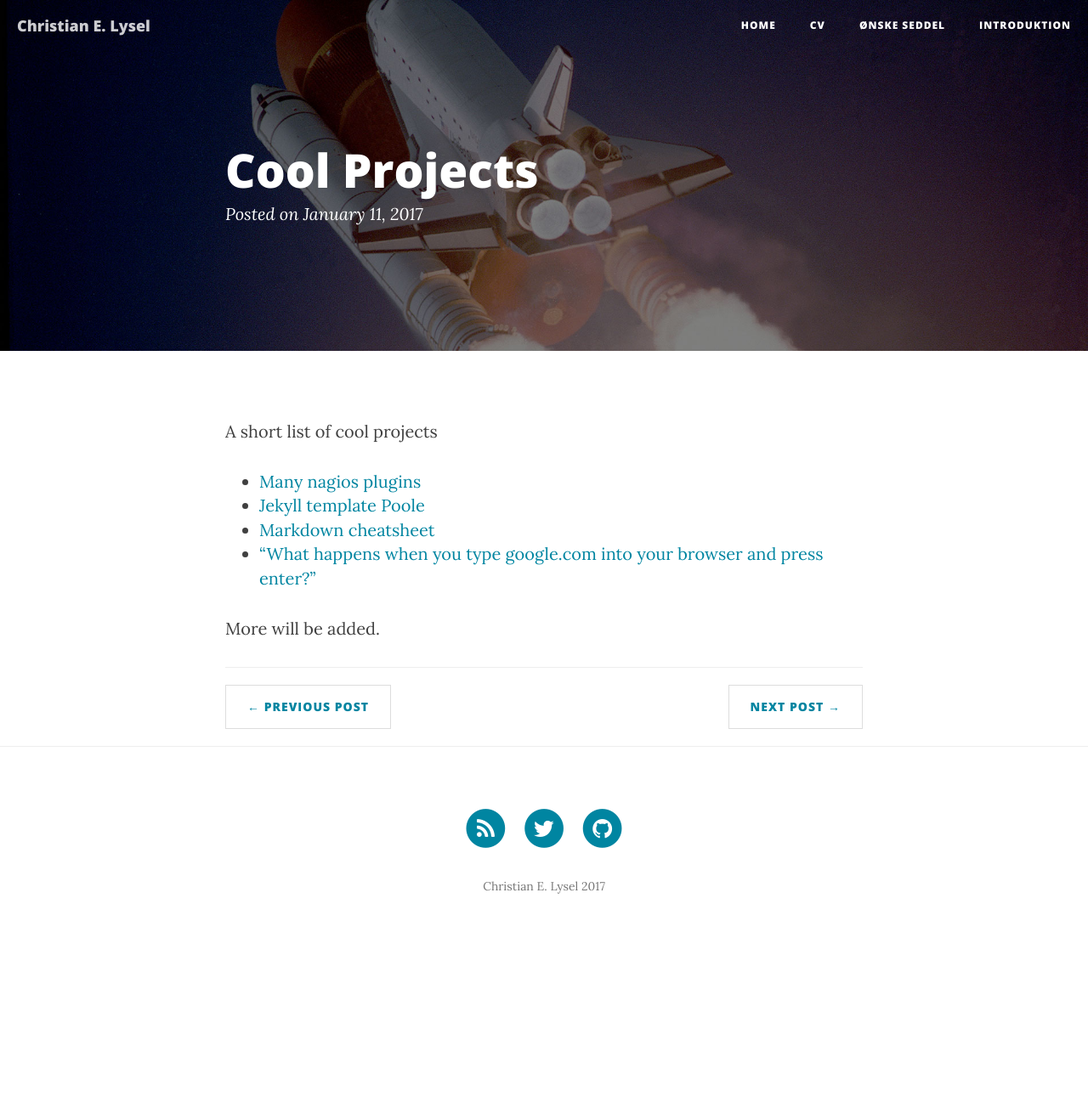
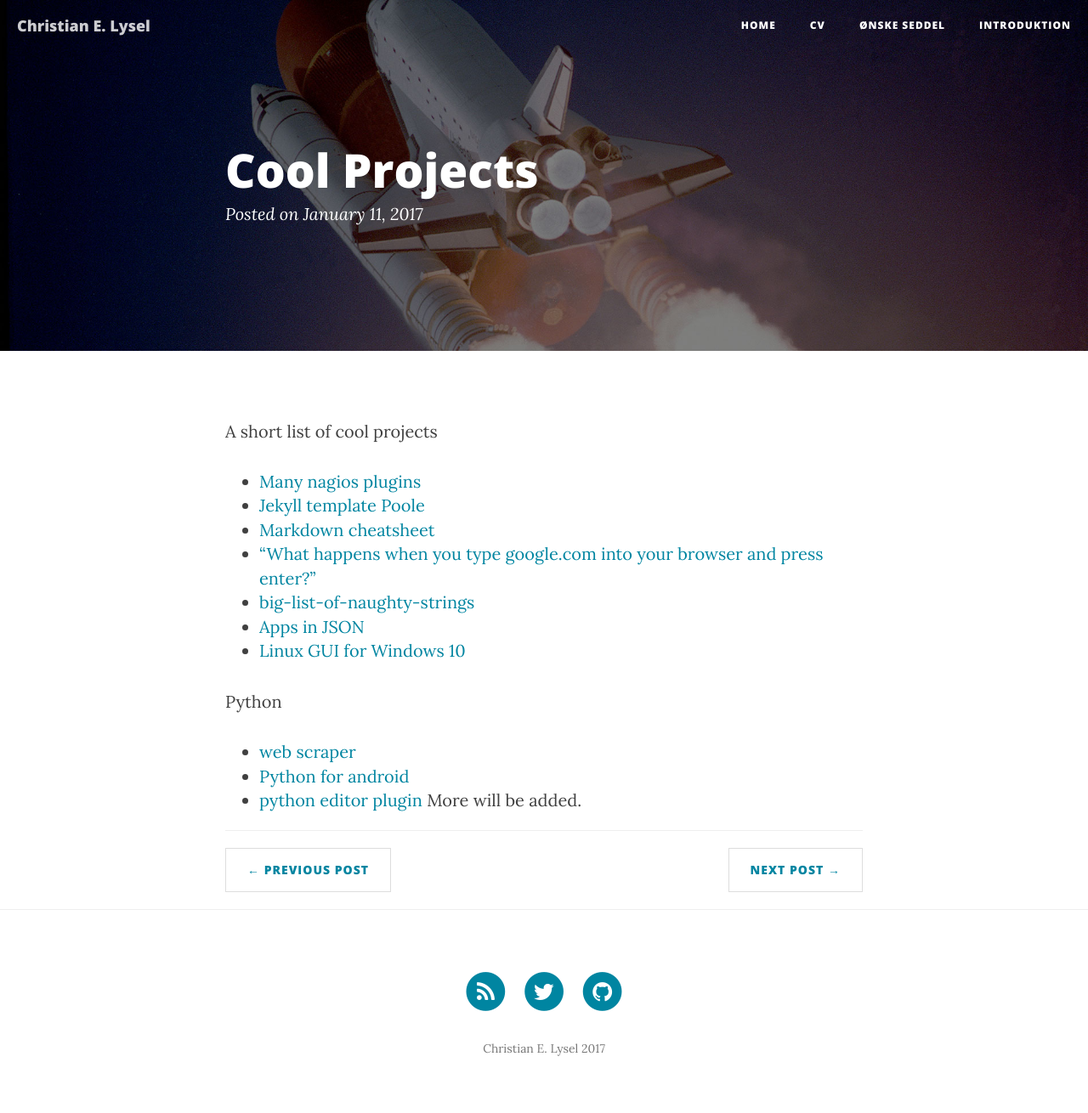
Before and after one commit to clysel/christian.lysel.net, a Jekyll site: the page built from _posts/2017-01-11-cool-projects.markdown, in a window 1280 px wide. Shown: the whole page at 85% size. Built offline with Jekyll 4.4.1, drawn with Linux system fonts in a browser that asks for light colours; nearby versions of some CDN libraries; before the commit the page ends 1119 px from its top, so only the background shows below that.

Commit message:
Update 2017-01-11-cool-projects.markdown

```diff
--- a/_posts/2017-01-11-cool-projects.markdown
+++ b/_posts/2017-01-11-cool-projects.markdown
@@ -10,5 +10,13 @@ A short list of cool projects
   * [Jekyll template Poole](http://getpoole.com/)
   * [Markdown cheatsheet](https://github.com/adam-p/markdown-here/wiki/Markdown-Cheatsheet)
   * ["What happens when you type google.com into your browser and press enter?"](https://github.com/alex/what-happens-when)
+  * [big-list-of-naughty-strings](https://github.com/minimaxir/big-list-of-naughty-strings)
+  * [Apps in JSON](https://jasonette.com/)
+  * [Linux GUI for Windows 10](http://www.starlig.ht/about/)
 
+ Python
+
+   * [web scraper](https://scrapy.org/)
+   * [Python for android](https://github.com/kivy/python-for-android)
+   * [python editor plugin](https://kite.com/)
  More will be added.
```
